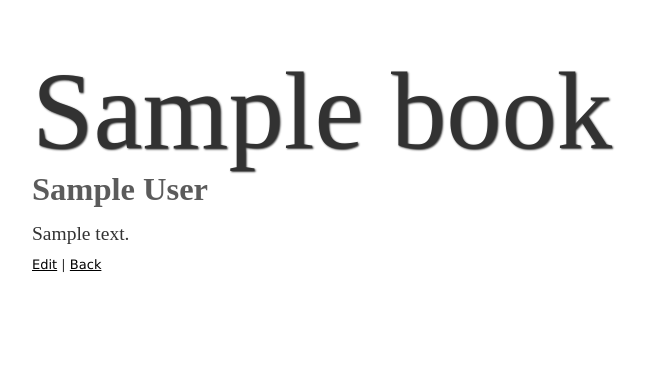
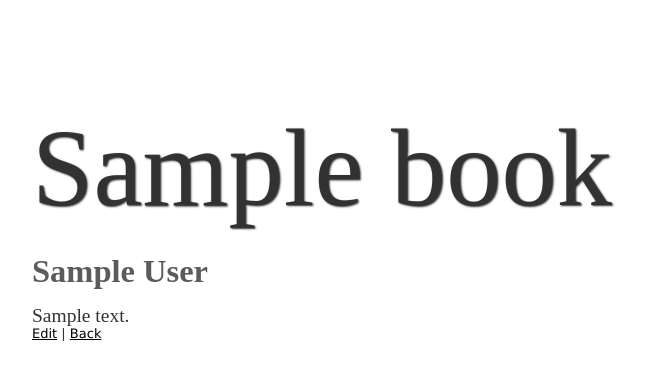
Before and after one commit to wilkox/booksapp, a Rails app: page /books/1 in a window 1280 px wide. Shown: the top 380 px of the page, without its empty margins (288-933 px from the left). Run offline with Rails 7, Linux system fonts and the light colour scheme; tables that the repository leaves empty hold one stand-in row (values such as "Sample post"); style sheets or scripts are compiled from the project's sources; parts of the project's set-up code (start-up, migrations or seed data) failed here and were passed over; some libraries are stand-ins or nearby versions; some web fonts are replaced.

Commit message:
chore: commit local changes before archiving
Co-Authored-By: Claude <noreply@anthropic.com>
Claude-Session: https://claude.ai/code/session_017s1Soc7QCgRv1p9iocDw33

```diff
--- a/app/views/books/show.html.erb
+++ b/app/views/books/show.html.erb
@@ -1,3 +1,7 @@
+<head>
+<link href='http://fonts.googleapis.com/css?family=<%= @book.font1.gsub(/\s/, '+')%>' rel='stylesheet' type='text/css'>
+<link href='http://fonts.googleapis.com/css?family=<%= @book.font2.gsub(/\s/, '+')%>' rel='stylesheet' type='text/css'>
+</head>
 <style TYPE="text/css">
   <!--
     body {
@@ -11,6 +15,8 @@
       text-shadow: 1px 1px 2px;
       opacity: 0.8;
       text-decoration: none;
+      line-height: 120%;
+
     }
 
     .title:hover {
@@ -20,7 +26,7 @@
     h2 {
       font-family: '<%= @book.font2 %>';
       font-size: 250%;
-      color: #<%= @book.textcol1 %>;
+      color: #<%= @book.textcol2 %>;
       opacity: 0.8;
     }
 
@@ -31,17 +37,12 @@
     }
   -->
 </style>
-
-<p>
   <%= link_to @book.title, 'http://www.amazon.com/dp/' + @book.amazonid, class: "title"%>
   <h2><%= @book.author %></h2>
-</p>
 
-<p>
-  <div class="description">
-    <%= @book.description %>
-  </div>
-</p>
+<div class="description">
+  <%= @book.description %>
+</div>
 
 <%= link_to 'Edit', edit_book_path(@book) %> |
 <%= link_to 'Back', books_path %>
--- a/app/views/layouts/application.html.erb
+++ b/app/views/layouts/application.html.erb
@@ -5,8 +5,6 @@
   <%= stylesheet_link_tag    "application", :media => "all" %>
   <%= javascript_include_tag "application" %>
   <%= csrf_meta_tags %>
-  <link href='http://fonts.googleapis.com/css?family=<%= @book.font1.gsub(/\s/, '+')%>' rel='stylesheet' type='text/css'>
-  <link href='http://fonts.googleapis.com/css?family=<%= @book.font2.gsub(/\s/, '+')%>' rel='stylesheet' type='text/css'>
 </head>
 <body>
 
```
